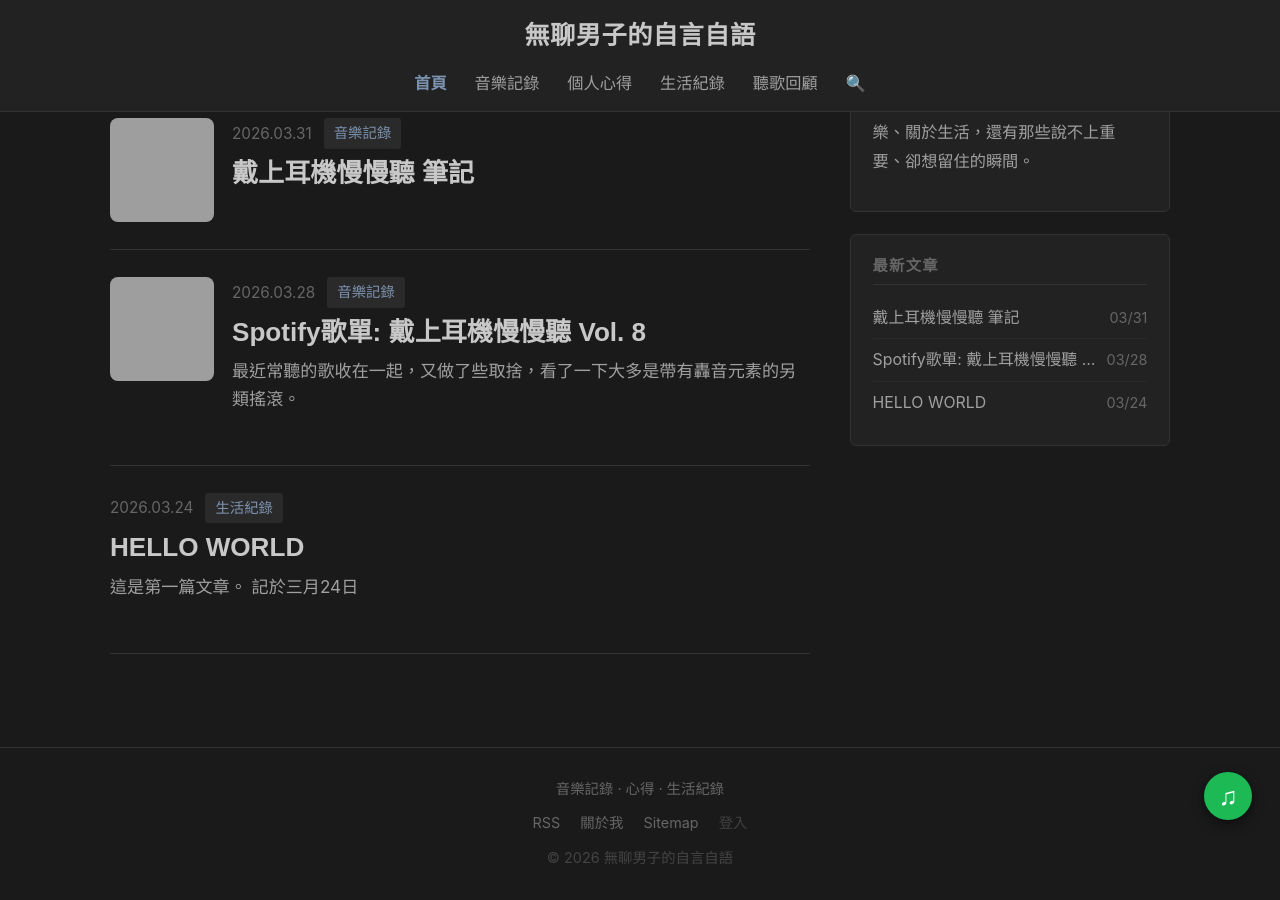
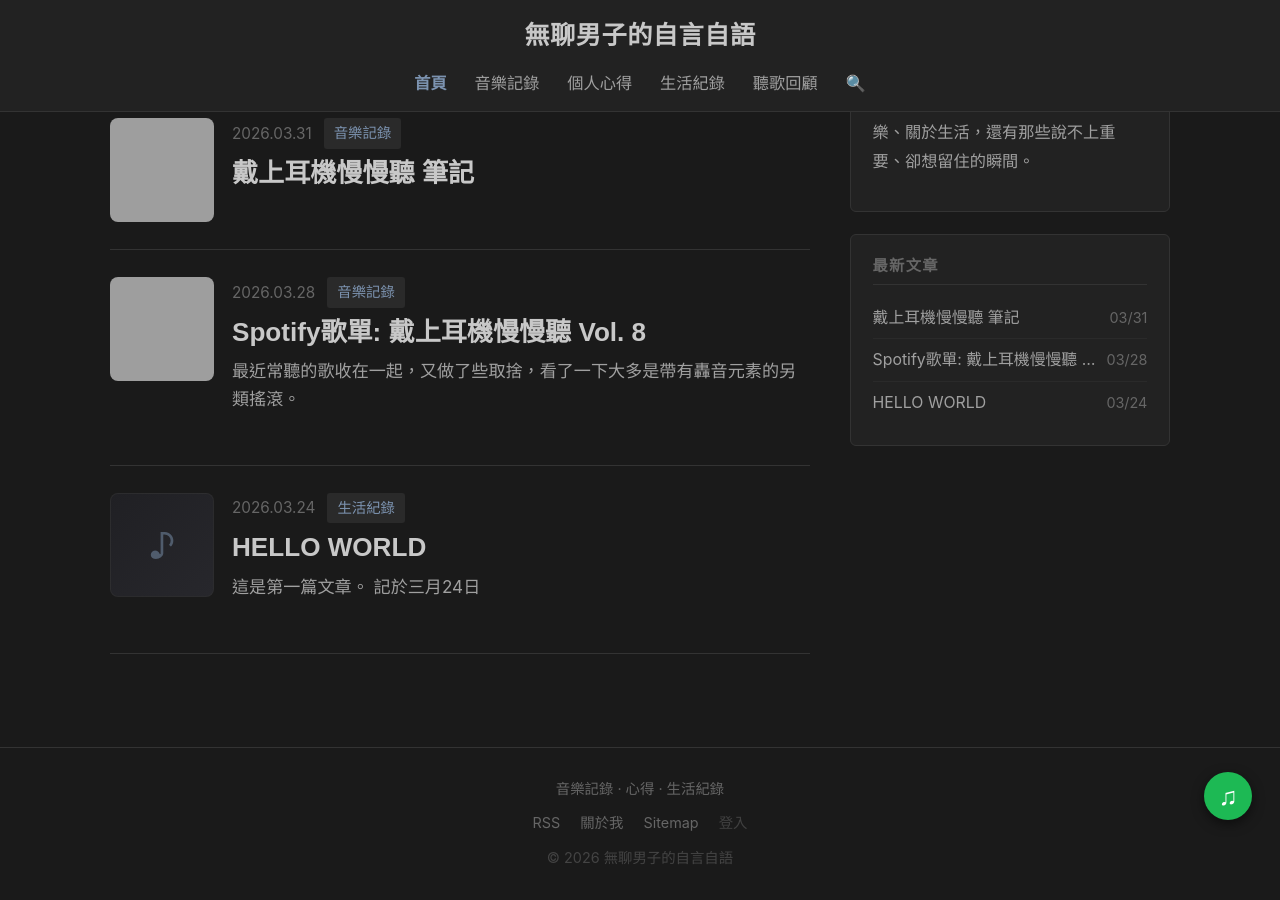
Before and after one commit to TediousMan/tediousman.github.io, a Jekyll site: the page built from index.html, in a window 1280 px wide and 900 px high, scrolled down 125 px, cut to the strip 0-900 px from the top of the window. Built offline with Jekyll 4.4.1, drawn with Linux system fonts in a browser that asks for light colours; the list of posts is cut into pages by our own code; comment, search, counter and statistics services are not loaded; a style sheet for code colours, icons or effects is not loaded; grey boxes are pictures that could not be loaded.

Commit message:
文章列表：無封面文章改用低調佔位縮圖，讓左邊對齊一致

```diff
--- a/_sass/_layout.scss
+++ b/_sass/_layout.scss
@@ -73,8 +73,11 @@
   border-bottom: 1px solid $border-color;
 }
 
-// Post cards on index / category pages
+// Post cards on index / category pages — 一律小方縮圖靠左（沒封面用佔位圖）
 .post-card {
+  display: flex;
+  gap: 18px;
+  align-items: flex-start;
   padding: 1.5em 0;
   border-bottom: 1px solid $border-color;
 
@@ -106,12 +109,6 @@
   }
 }
 
-// Cover image on post cards — 有封面時：小方縮圖靠左
-.post-card.has-cover {
-  display: flex;
-  gap: 18px;
-  align-items: flex-start;
-}
 .post-card-thumb {
   flex-shrink: 0;
   display: block;
@@ -128,10 +125,22 @@
   border-radius: 8px;
   display: block;
 }
+// 沒封面的文章：低調佔位縮圖（深色底 + 淡淡音符）
+.post-card-ph {
+  display: flex;
+  align-items: center;
+  justify-content: center;
+  background: linear-gradient(135deg, #202024, #27272c);
+  border: 1px solid rgba($border-color, 0.6);
+  color: rgba($accent, 0.5);
+  font-size: 1.9rem;
+  line-height: 1;
+}
 
 @media (max-width: $mobile) {
-  .post-card.has-cover { gap: 14px; }
+  .post-card { gap: 14px; }
   .post-card-image { width: 78px; height: 78px; }
+  .post-card-ph { font-size: 1.5rem; }
 }
 
 // Cover image on post page
--- a/index.html
+++ b/index.html
@@ -7,10 +7,8 @@ title: 首頁
 
 {% assign posts_to_show = paginator.posts | default: site.posts %}
 {% for post in posts_to_show %}
-<div class="post-card{% if post.image %} has-cover{% endif %}" data-post-path="{{ post.path }}" data-post-title="{{ post.title | escape }}">
-  {% if post.image %}
-  <a class="post-card-thumb" href="{{ post.url | relative_url }}"><img src="{{ post.image | relative_url }}" alt="{{ post.title }}" class="post-card-image" loading="lazy"></a>
-  {% endif %}
+<div class="post-card" data-post-path="{{ post.path }}" data-post-title="{{ post.title | escape }}">
+  <a class="post-card-thumb" href="{{ post.url | relative_url }}">{% if post.image %}<img src="{{ post.image | relative_url }}" alt="{{ post.title }}" class="post-card-image" loading="lazy">{% else %}<span class="post-card-image post-card-ph" aria-hidden="true">&#9834;</span>{% endif %}</a>
   <div class="post-card-body">
     <div class="post-meta">
       <time datetime="{{ post.date | date_to_xmlschema }}">{{ post.date | date: "%Y.%m.%d" }}</time>
--- a/pages/life.html
+++ b/pages/life.html
@@ -8,10 +8,8 @@ permalink: /life/
 
 {% assign posts = site.posts | where: "category", "生活紀錄" %}
 {% for post in posts %}
-<div class="post-card{% if post.image %} has-cover{% endif %}" data-post-path="{{ post.path }}" data-post-title="{{ post.title | escape }}">
-  {% if post.image %}
-  <a class="post-card-thumb" href="{{ post.url | relative_url }}"><img src="{{ post.image | relative_url }}" alt="{{ post.title }}" class="post-card-image" loading="lazy"></a>
-  {% endif %}
+<div class="post-card" data-post-path="{{ post.path }}" data-post-title="{{ post.title | escape }}">
+  <a class="post-card-thumb" href="{{ post.url | relative_url }}">{% if post.image %}<img src="{{ post.image | relative_url }}" alt="{{ post.title }}" class="post-card-image" loading="lazy">{% else %}<span class="post-card-image post-card-ph" aria-hidden="true">&#9834;</span>{% endif %}</a>
   <div class="post-card-body">
     <div class="post-meta">
       <time datetime="{{ post.date | date_to_xmlschema }}">{{ post.date | date: "%Y 年 %m 月 %d 日" }}</time>
--- a/pages/music-reviews.html
+++ b/pages/music-reviews.html
@@ -8,10 +8,8 @@ permalink: /music-reviews/
 
 {% assign posts = site.posts | where: "category", "音樂記錄" %}
 {% for post in posts %}
-<div class="post-card{% if post.image %} has-cover{% endif %}" data-post-path="{{ post.path }}" data-post-title="{{ post.title | escape }}">
-  {% if post.image %}
-  <a class="post-card-thumb" href="{{ post.url | relative_url }}"><img src="{{ post.image | relative_url }}" alt="{{ post.title }}" class="post-card-image" loading="lazy"></a>
-  {% endif %}
+<div class="post-card" data-post-path="{{ post.path }}" data-post-title="{{ post.title | escape }}">
+  <a class="post-card-thumb" href="{{ post.url | relative_url }}">{% if post.image %}<img src="{{ post.image | relative_url }}" alt="{{ post.title }}" class="post-card-image" loading="lazy">{% else %}<span class="post-card-image post-card-ph" aria-hidden="true">&#9834;</span>{% endif %}</a>
   <div class="post-card-body">
     <div class="post-meta">
       <time datetime="{{ post.date | date_to_xmlschema }}">{{ post.date | date: "%Y 年 %m 月 %d 日" }}</time>
--- a/pages/reflections.html
+++ b/pages/reflections.html
@@ -8,10 +8,8 @@ permalink: /reflections/
 
 {% assign posts = site.posts | where: "category", "個人心得" %}
 {% for post in posts %}
-<div class="post-card{% if post.image %} has-cover{% endif %}" data-post-path="{{ post.path }}" data-post-title="{{ post.title | escape }}">
-  {% if post.image %}
-  <a class="post-card-thumb" href="{{ post.url | relative_url }}"><img src="{{ post.image | relative_url }}" alt="{{ post.title }}" class="post-card-image" loading="lazy"></a>
-  {% endif %}
+<div class="post-card" data-post-path="{{ post.path }}" data-post-title="{{ post.title | escape }}">
+  <a class="post-card-thumb" href="{{ post.url | relative_url }}">{% if post.image %}<img src="{{ post.image | relative_url }}" alt="{{ post.title }}" class="post-card-image" loading="lazy">{% else %}<span class="post-card-image post-card-ph" aria-hidden="true">&#9834;</span>{% endif %}</a>
   <div class="post-card-body">
     <div class="post-meta">
       <time datetime="{{ post.date | date_to_xmlschema }}">{{ post.date | date: "%Y 年 %m 月 %d 日" }}</time>
```
